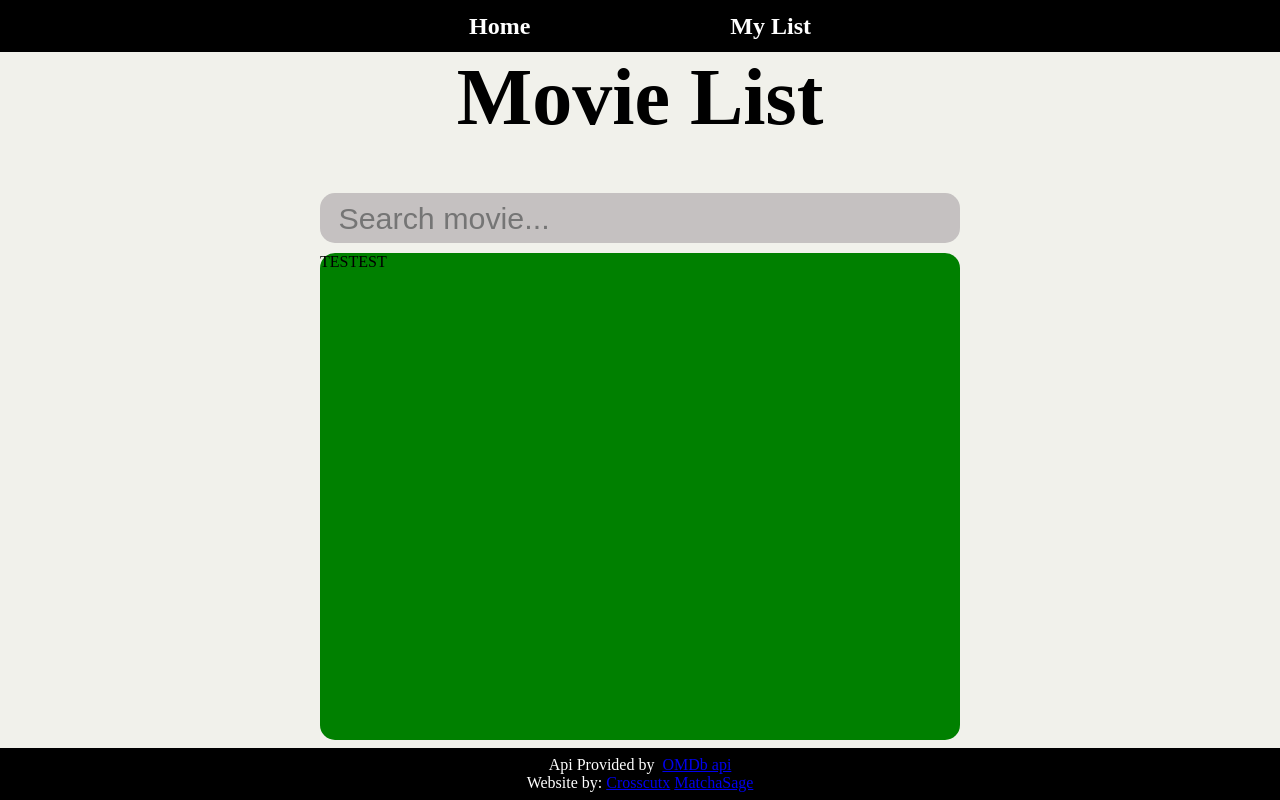
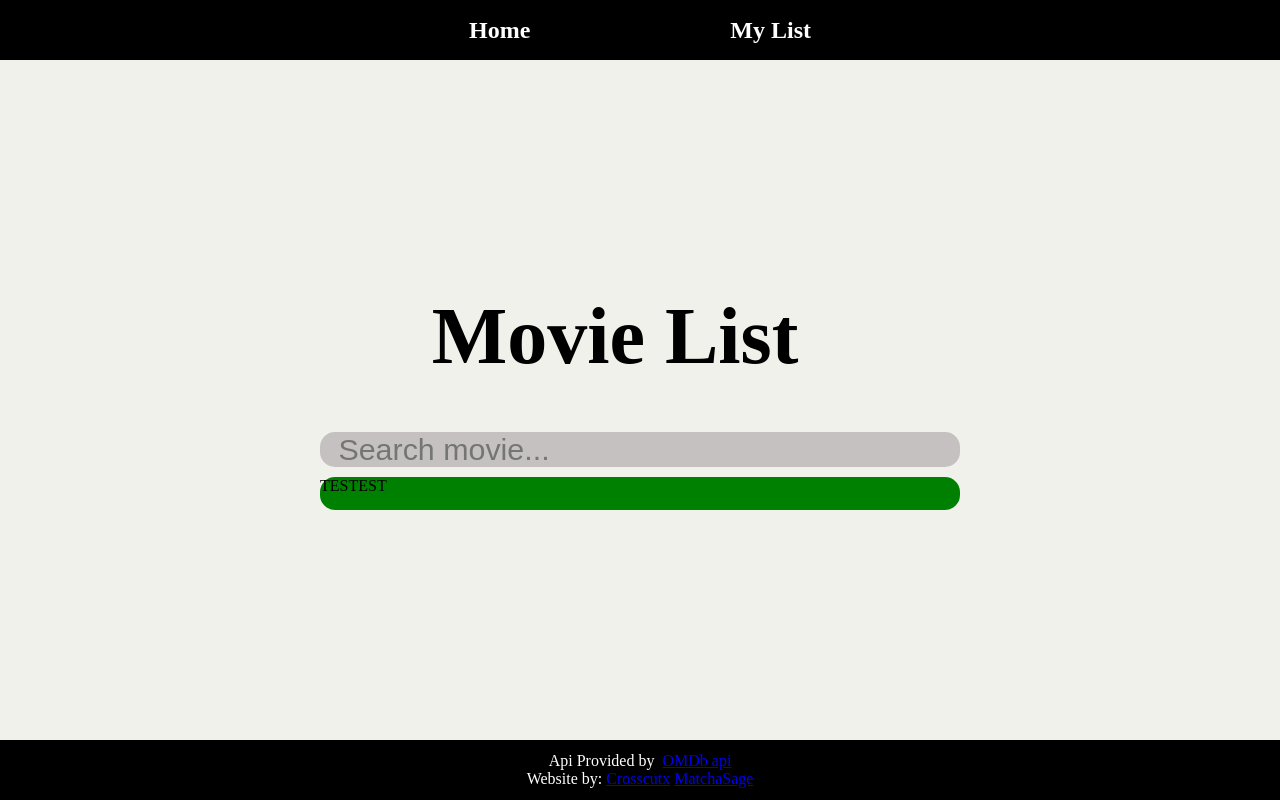
Before and after one commit to MatchaSage/movie-list-, a React (Vite) app: page / in a window 1280 px wide. Both pictures are taken after a click on the element "Home". Built offline with nearby package versions, Linux system fonts and the light colour scheme.

Commit message:
Add styling to home

```diff
--- a/src/App.jsx
+++ b/src/App.jsx
@@ -8,7 +8,6 @@ import MovieInfo from "./Components/MovieInfo";
 import Footer from "./Components/Footer";
 
 import "./home.css";
-import "./app.css";
 
 export default function App() {
   //State for home/list pages
--- a/src/home.css
+++ b/src/home.css
@@ -3,13 +3,13 @@
   flex-direction: column;
   align-items: center;
   width: 100%;
-  height: 100%;
   justify-content: flex-start;
 }
 
 .home > h1 {
   font-size: 5rem;
   margin-bottom: 50px;
+  margin-right: 50px;
 }
 
 .home-search-bar {
```
